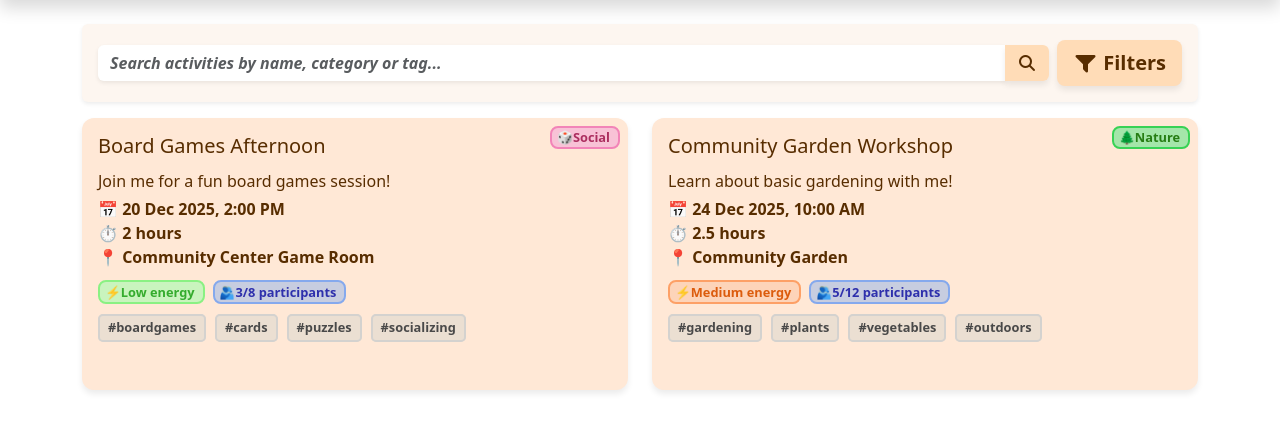
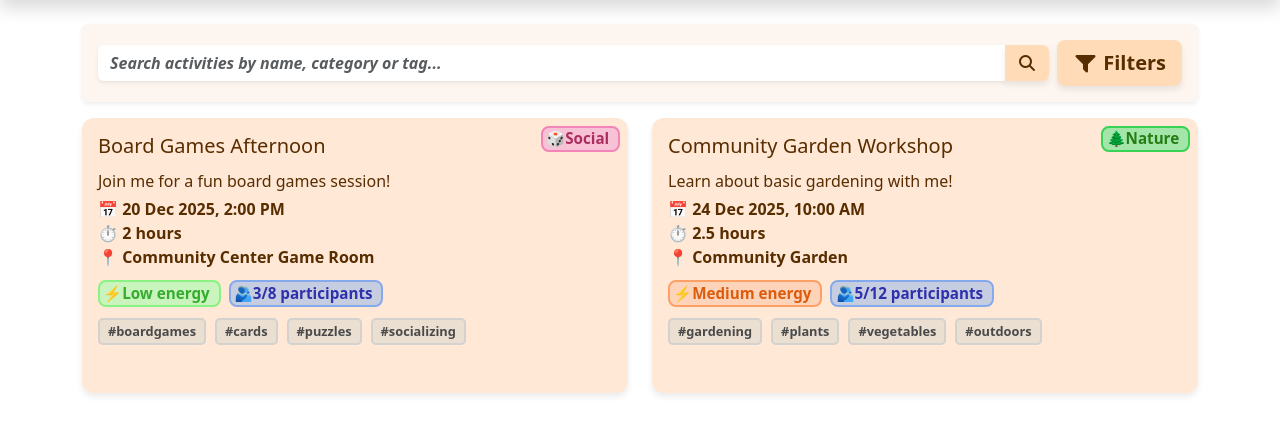
Before and after one commit to starry9x/ShareJoy, a Flask app: page /explore in a window 1280 px wide. Shown: the part 76-511 px from the top of the page. Run offline with Flask 3, Linux system fonts and the light colour scheme; data comes from the database, SQL or seed files in the repository; some libraries are stand-ins or nearby versions.

Commit message:
mini amazing changes to tag spacing for explore

```diff
--- a/static/css/activities.css
+++ b/static/css/activities.css
@@ -40,7 +40,7 @@
 /* Badges */
 .badge {
     font-size: 0.8rem;
-    padding: 0.2rem 0.5rem 0.2rem 0.3rem;
+    padding: 0.2rem 0.55rem 0.25rem 0.2rem;
     border-radius: 8px;
     font-weight: 600;
 }
--- a/static/css/explore.css
+++ b/static/css/explore.css
@@ -1,3 +1,7 @@
+.badge {
+    font-size: 0.95rem;
+}
+
 .filters-container {
     margin-bottom: 1rem;
 }
@@ -143,3 +147,7 @@ input::placeholder {
     border: 2px solid #91908F;
     color: #582D00;
 }
+
+.badge-online, .badge-inperson {
+    padding: 0.2rem 0.4rem 0.2rem 0.4rem !important;
+}
```
